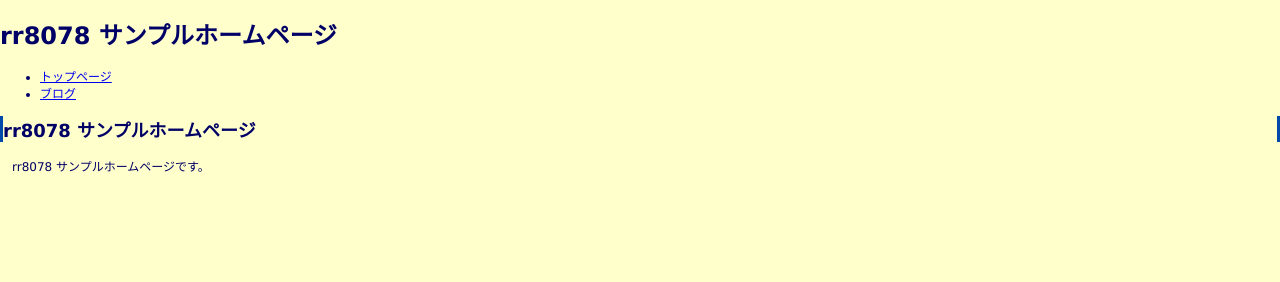
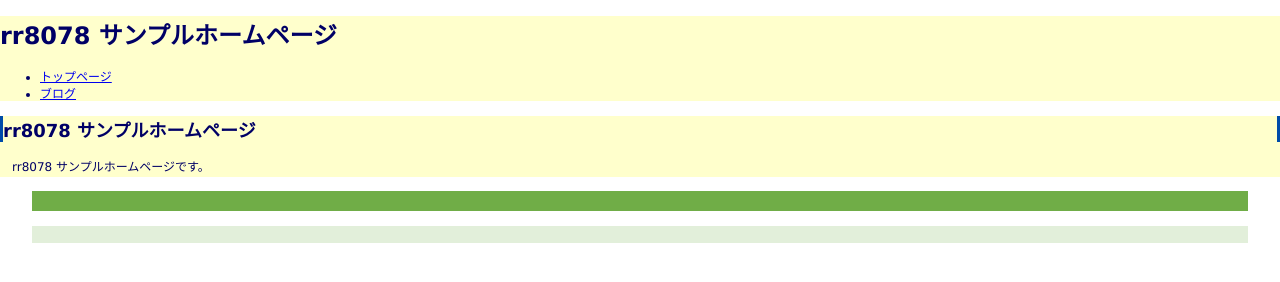
Before and after one commit to rr8078/rr8078.github.io, a plain HTML site: page index.html in a window 1280 px wide. Drawn offline with Linux system fonts and the light colour scheme.

Commit message:
contentのスタイル追加

```diff
--- a/index.html
+++ b/index.html
@@ -24,6 +24,9 @@
 <p>rr8078 サンプルホームページです。</p>
 </article>
 
+<h3 class="content">　</h3>
+<div class="content">　</div>
+
 <!-- フッタ -->
 <footer>
 </footer>
--- a/style.css
+++ b/style.css
@@ -8,6 +8,12 @@ body {
     color: #000066;
     font-size: 12px;
     font-family:"メイリオ",Meiryo, "ＭＳ Ｐゴシック", Hiragino Kaku Gothic Pro, Osaka, Verdana,sans-selif;
+    background-color: white;
+}
+body header {
+    background-color: #FFFFCC;
+}
+body article {
     background-color: #FFFFCC;
 }
 
@@ -66,4 +72,19 @@ article h3 {
 	border-color:#004BA9;
 }
 
+h3.content {
+	background-color: #70AD47;
+	color: white;
+	width: 95%;
+	margin-right: auto;
+	margin-left: auto;
+}
+
+div.content {
+	background-color: #E2EFDA;
+	width: 95%;
+	margin-right: auto;
+	margin-left: auto;
+}
+
 /* end of stylesheet */
```
